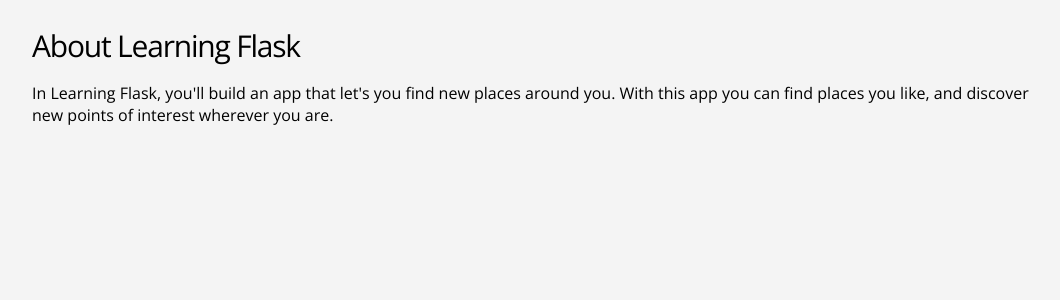
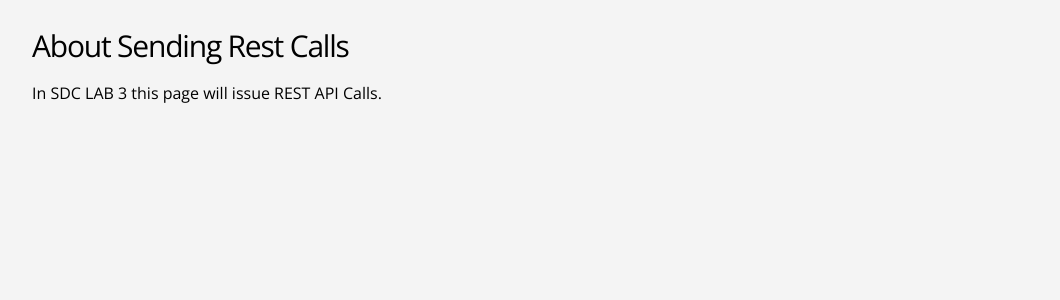
Before and after one commit to Keviin213/SDCpython1, a Flask app: template templates/about.html in a window 1280 px wide. Shown: the part 50-350 px from the top of the page, without its empty margins (108-1168 px from the left). Run offline with Flask 2, Linux system fonts and the light colour scheme; the template is opened without the code that fills it, so the values that code supplies are empty.

Commit message:
added page

```diff
--- a/main.py
+++ b/main.py
@@ -5,5 +5,9 @@
 def index():
   return render_template("index.html")
 
+@app.route("/about")
+def about():
+  return render_template("about.html")
+
 if __name__ == '__main__':
   app.run()
--- a/templates/about.html
+++ b/templates/about.html
@@ -4,8 +4,8 @@
   <main class="about-section">
     <div class="container">
 
-    <h2>About Learning Flask</h2>
-    <p>In Learning Flask, you'll build an app that let's you find new places around you. With this app you can find places you like, and discover new points of interest wherever you are.</p>
+    <h2>About Sending Rest Calls</h2>
+    <p>In SDC LAB 3 this page will issue REST API Calls.</p>
 
     </div>
   </main>
--- a/templates/index.html
+++ b/templates/index.html
@@ -6,7 +6,7 @@
 
       <div class="section-content">
         <h2>Azure Services.</h2>
-        <a href="#" class="btn-primary">Select Service</a>
+        <a href="{{ url_for('about') }}" class="btn-primary">Select Service</a>
       </div>
 
       <div class="section-device">
```
